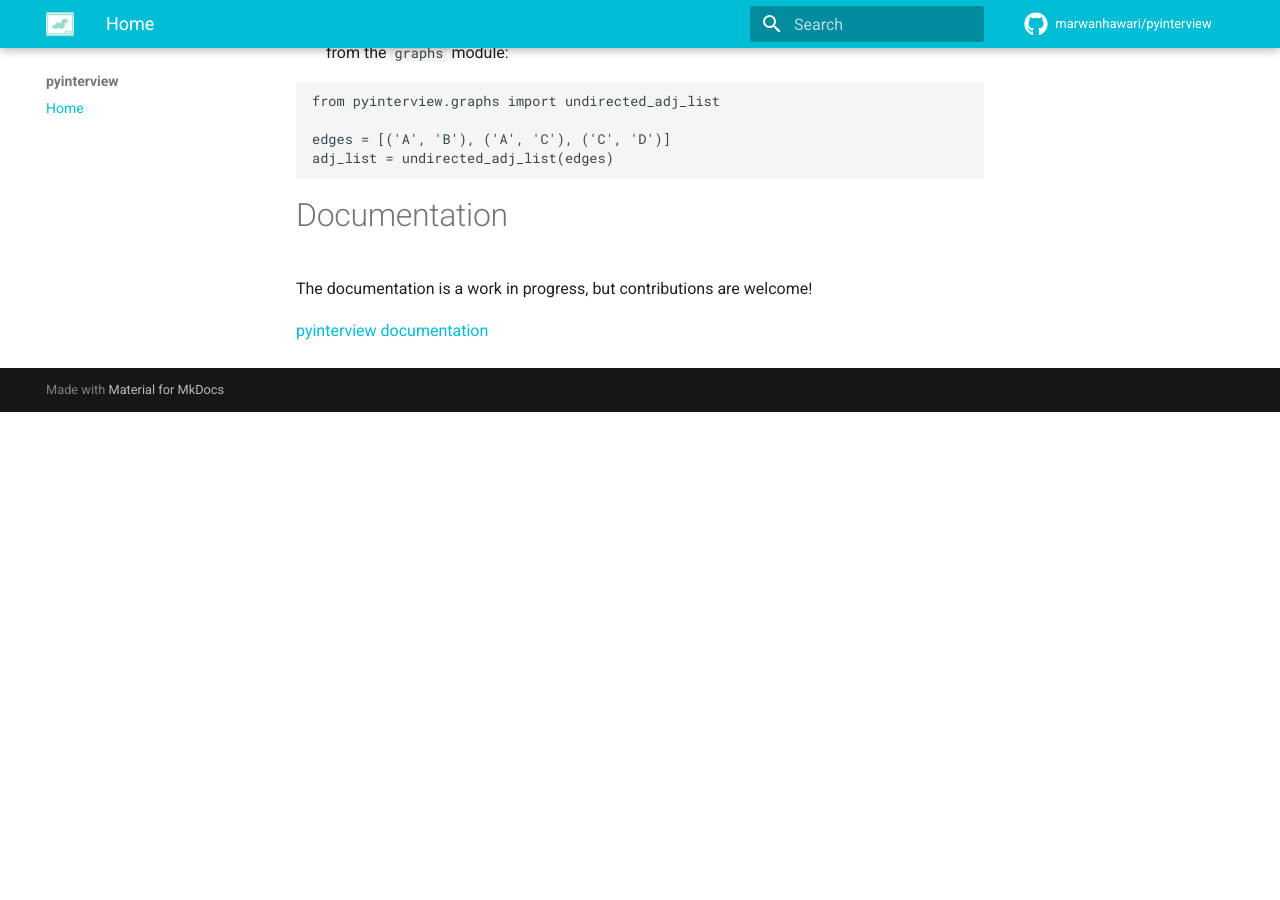
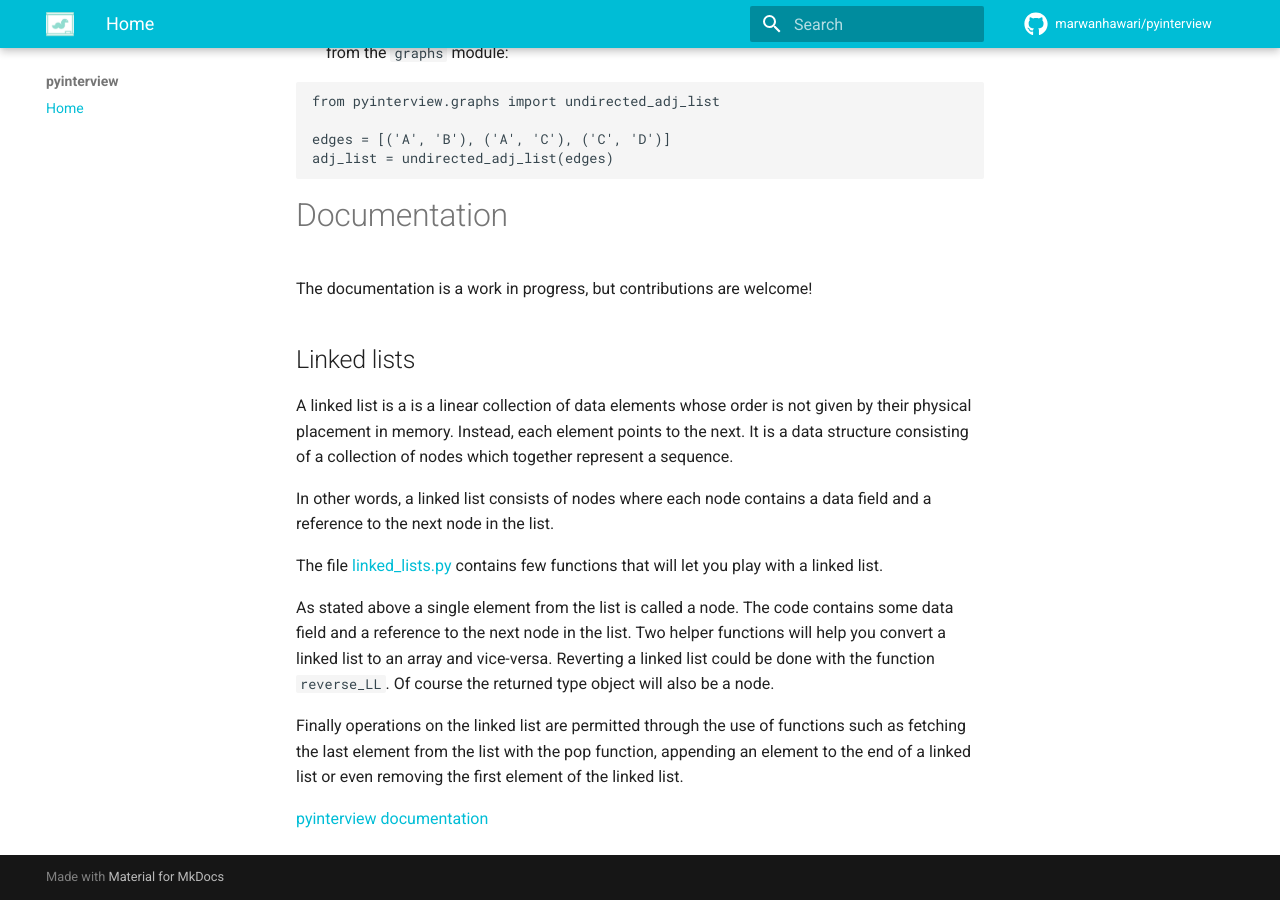
Before and after one commit to marwanhawari/pyinterview, an MkDocs documentation site: the page built from docs/index.md, in a window 1280 px wide and 900 px high, scrolled down 1019 px. Built offline with MkDocs 1.6.1 and Material for MkDocs 9.7.7, drawn with Linux system fonts in a browser that asks for light colours; comment, search, counter and statistics services are not loaded; before the commit the page ends 1431 px from its top, so only the background shows below that.

Commit message:
[docs] documentation for the linked_lists.py functions
Fixes #9

```diff
--- a/docs/index.md
+++ b/docs/index.md
@@ -44,4 +44,17 @@ adj_list = undirected_adj_list(edges)
 # Documentation
 The documentation is a work in progress, but contributions are welcome!
 
+## Linked lists
+
+A linked list is a is a linear collection of data elements whose order is not given by their physical placement in memory. Instead, each element points to the next. It is a data structure consisting of a collection of nodes which together represent a sequence.
+
+In other words, a linked list consists of nodes where each node contains a data field and a reference to the next node in the list.
+
+The file [linked_lists.py](../pyinterview/linked_lists.py) contains few functions that will let you play with a linked list.
+
+As stated above a single element from the list is called a node. The code contains some data field and a reference to the next node in the list. Two helper functions will help you convert a linked list to an array and vice-versa.
+Reverting a linked list could be done with the function `reverse_LL`. Of course the returned type object will also be a node.
+
+Finally operations on the linked list are permitted through the use of functions such as fetching the last element from the list with the pop function, appending an element to the end of a linked list or even removing the first element of the linked list.
+
 [pyinterview documentation](https://pyinterview.org)
```
